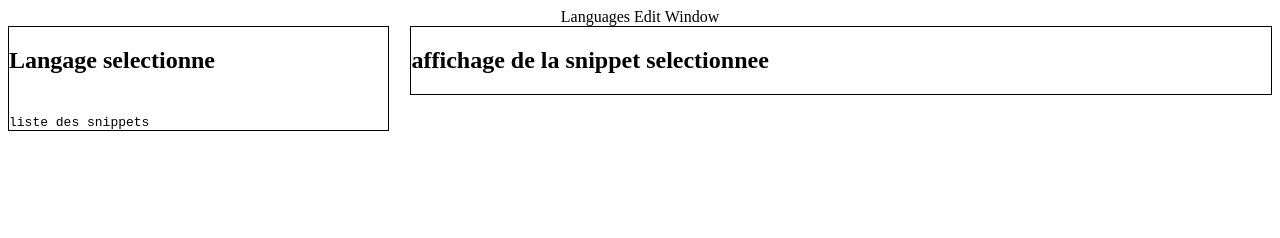
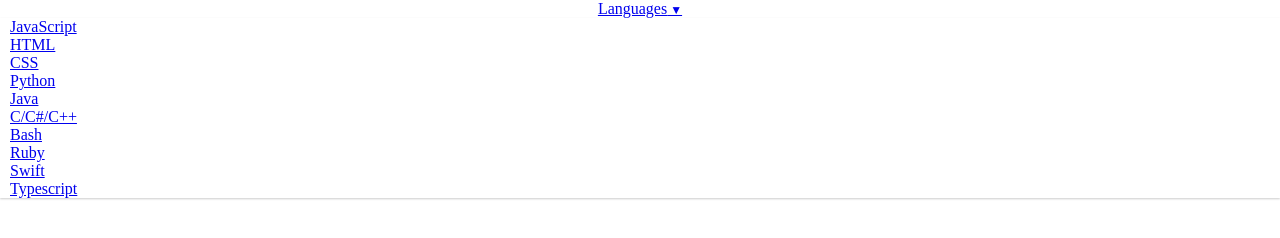
Before and after one commit to DrCuuT/snippets, a website with bundled scripts: page index.html in a window 1280 px wide. Built offline with nearby package versions, Linux system fonts and the light colour scheme.

Commit message:
menu changes

```diff
--- a/alwaysOnTopWindow.html
+++ /dev/null
@@ -1,13 +0,0 @@
-<!DOCTYPE html>
-<html lang="en">
-<head>
-    <meta charset="UTF-8">
-    <title>Fast Snippets copier</title>
-    <meta name="viewport" content="width=device-width, initial-scale=1.0">
-    <link rel="stylesheet" href="default.css" />
-    <script src="app.js" defer></script>
-</head>
-
-<body>
-
-</body></html>
--- a/default.css
+++ b/default.css
@@ -1,74 +1,69 @@
-#menu,
-#menu ul {
-    padding: 0;
-    margin: 0;
-    list-style: none;
+*{
+    margin: 0px;
+    padding: 0px;
+    text-align: center;
 }
-
-#menu {
-    /* on centre le menu dans la page */
+#nav {
+    width: 100%;
+    margin: 0 auto;
+    background-color: white;
+    position: sticky;
+    top: 0px;
+    text-align: center;
+}
+#nav ul {
+    list-style-type: none;
+    display: flex;
     text-align: center;
 }
 
-#menu li {
-    /* on place les liens du menu horizontalement */
-    display: inline-block;
+#nav ul li {
+    flex: 1 1 auto;
+    position: relative;
+
 }
 
-#menu ul li {
-    /* on enlève ce comportement pour les liens du sous menu */
-    display: inherit;
+
+#nav a {
+    display: block;
+    text-decoration: none;
+    color: black;
+    border-bottom: 2px solid transparent;
+    padding: 10px 0px;
+}
+nav a:hover{
+    color: orange;
+    border-bottom: 2px solid gold;
+}
+.sous{
+    display: none;
+    box-shadow: 0px 1px 2px #CCC;
+    background-color: white;
+    position: absolute;
+    width: 100%;
+    z-index: 1000;
+}
+nav > ul li:hover .sous{
+    display: flex;
+    flex-flow: column wrap;
+}
+.sous li{
+    flex: 1 1 auto;
+    text-align: left;
+}
+.sous a{
+    padding: 10px;
+    border-bottom: none;
+}
+.sous a:hover{
+    border-bottom: none;
+    background-color: RGBa(200,200,200,0.1);
+}
+.deroulant > a::after{
+    content:" ▼";
+    font-size: 12px;
 }
 
-#menu a {
-    background: #ffffff;
-    text-decoration: none;
-    display: block;
-    color: #000;
+footer {
+    text-align : center;
 }
-
-#menu ul {
-    position: absolute;
-    /* on cache les sous menus complètement sur la gauche */
-    left: -999em;
-    text-align: left;
-    z-index: 1000;
-}
-
-#menu li:hover ul {
-    /* Au survol des li du menu on replace les sous menus */
-    left: auto;
-}
-
-#Open always-on-top window {}
-
-.group:before,
-.group:after {
-    content: "";
-    display: table;
-}
-
-.group:after {
-    clear: both;
-}
-
-.group {
-    background: #ffffff;
-    border-radius: 10px;
-    clear: both;
-    *zoom: 1;
-}
-
-section {
-    border: 1px black solid;
-    overflow:auto;
-    float: left;
-    width: 30%;
-}
-
-aside {
-    border: 1px black solid;
-    overflow:auto;
-    float: right;
-    width: 68%;
-}
--- a/index.html
+++ b/index.html
@@ -11,54 +11,50 @@
 
 <body>
 
-    <header>
-        <ul id="menu">
-            <li><a href="#">Languages</a>
-                <ul>
-                    <li><a href="#">JavaScript</a></li>
-                    <li><a href="#">HTML</a></li>
-                    <li><a href="#">CSS</a></li>
-                    <li><a href="#">Python</a></li>
-                    <li><a href="#">Java</a></li>
-                    <li><a href="#">C/C#/C++</a></li>
-                    <li><a href="#">Bash</a></li>
-                    <li><a href="#">Ruby</a></li>
-                    <li><a href="#">Swift</a></li>
-                    <li><a href="#">Typescript</a></li>
-                </ul>
-            </li>
-            <li><a href="#">Edit</a>
-                <ul>
-                    <li><a href="#">Copy</a></li>
-                    <li><a href="#">Cut</a></li>
-                    <li><a href="#">Save</a></li>
-                </ul>
-            </li>
-            <li><a href="#">Window</a>
-                <ul>
-                    <li><a href="alwaysOnTopWindow.html" target="_blank">Open always-on-top window</a></li>
-                    <li><a href="#">Close</a></li>
+    <nav>
+        <ul>
+            <li class="deroulant"><a href="#">Languages</a>
+                <ul class="sous">
+                    <li><a href="#" , onclick="changeSelectedLanguage('Javascript')">JavaScript</a></li>
+                    <li><a href="#" , onclick="changeSelectedLanguage('HTML')">HTML</a></li>
+                    <li><a href="#" , onclick="changeSelectedLanguage('CSS')">CSS</a></li>
+                    <li><a href="#" , onclick="changeSelectedLanguage('Python')">Python</a></li>
+                    <li><a href="#" , onclick="changeSelectedLanguage('Java')">Java</a></li>
+                    <li><a href="#" , onclick="changeSelectedLanguage('C/C#/C++')">C/C#/C++</a></li>
+                    <li><a href="#" , onclick="changeSelectedLanguage('Bash')">Bash</a></li>
+                    <li><a href="#" , onclick="changeSelectedLanguage('Ruby')">Ruby</a></li>
+                    <li><a href="#" , onclick="changeSelectedLanguage('Swift')">Swift</a></li>
+                    <li><a href="#" , onclick="changeSelectedLanguage('Typescript')">Typescript</a></li>
                 </ul>
             </li>
         </ul>
-
-    </header>
-    <div class="group">
+    </nav>
+    <div>
         <section>
 
+            <SCRIPT LANGUAGE="Javascript">
+                function changeSelectedLanguage(language){
+                    var language_chosen = language;
 
-            <SCRIPT LANGUAGE="Javascript">
-                document.write("<H1>Langage selectionne</H1>");
+                }
+                changeSelectedLanguage(language_chosen);
+
             </SCRIPT>
             <br>
-            <code>liste des snippets</code>
-        </section>
-        <aside>
+            <ul>
+                <li class="deroulant"><a href="#">Snippets list</a>
+                    <ul class="sous">
 
 
-            <SCRIPT LANGUAGE="Javascript">
-                document.write("<H1>affichage de la snippet selectionnee</H1>");
-            </SCRIPT>
-        </aside>
+                    </ul>
+            </ul>
+        </section>
+        <footer>
+            <button type="button">Copy</button>
+        </footer>
     </div>
-</body></html>
+
+
+</body>
+
+</html>
```
